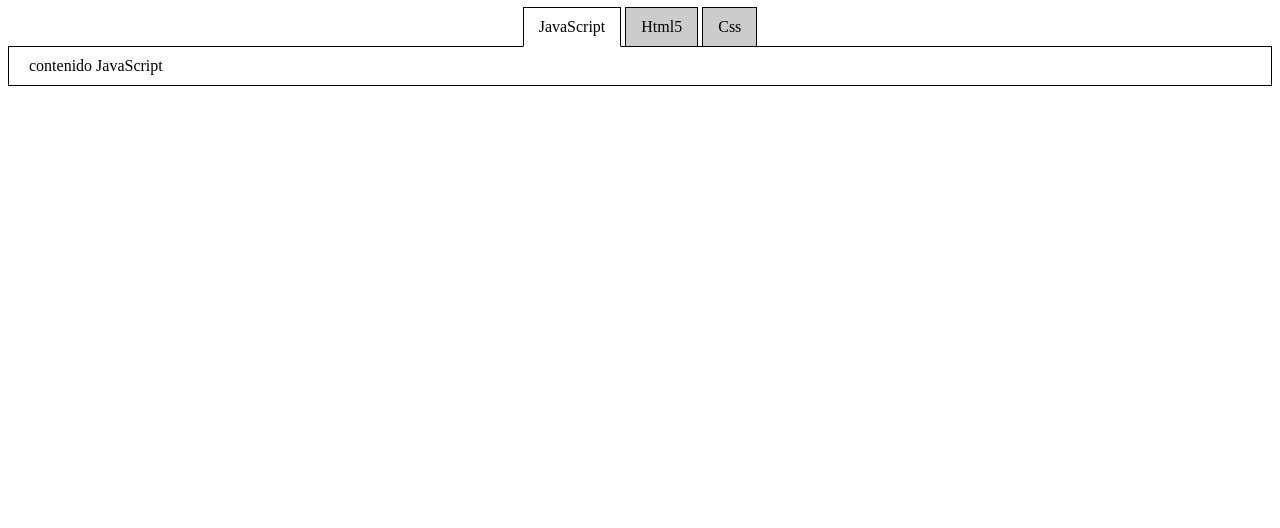
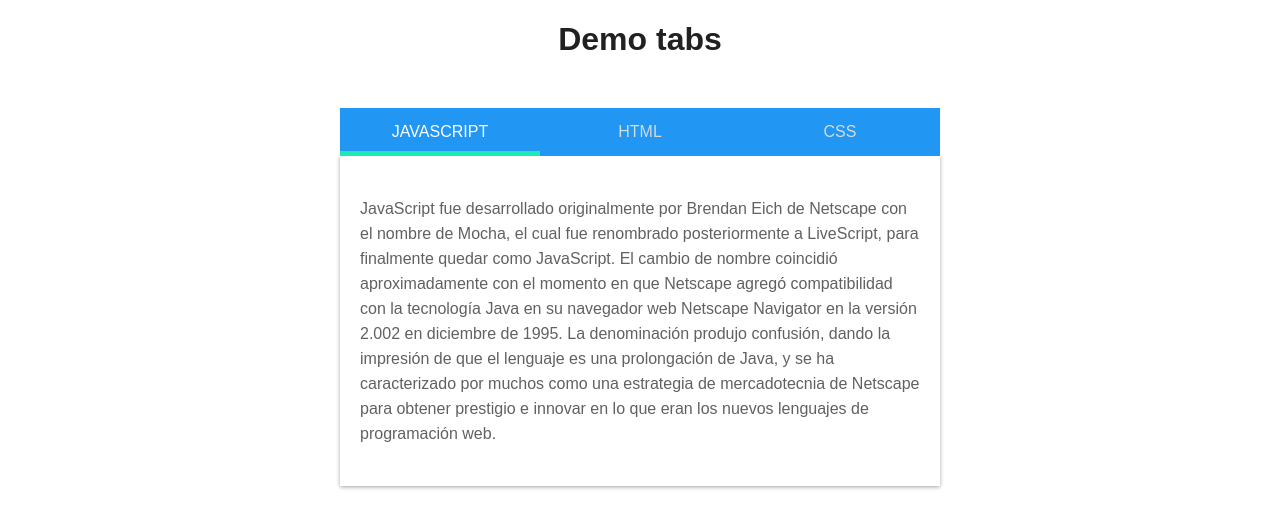
Before and after one commit to wilsson/module-pattern-javascript, a plain HTML site: page demo/index.html in a window 1280 px wide. Drawn offline with nearby package versions, Linux system fonts and the light colour scheme.

Commit message:
feat(readme.md):agregando layaut de la demo, nuevos estilos, y agregando contenido del post

```diff
--- a/demo/css/main.css
+++ b/demo/css/main.css
@@ -1,38 +1,60 @@
-.tabs{
-    padding:0;
-    margin:-1px;
-    text-align:center;
-}
-.tabs_item{
-    color:white;
-    display:inline-block;
+* {
+  font-family: arial;
+  text-align: center;
+  box-sizing: border-box;
 }
 
-.tabs_item_target{
-    cursor:pointer;
-    cursor:pointer;
-    color:black;
-    text-decoration:none;
-    border:1px solid black;
-    padding:10px 15px;
-    display:block;
-    background-color:#ccc;
+.titulo {
+  color: #212121;
+  margin-bottom: 50px;
 }
 
-.tabs_content{
-    border:1px solid black;
-    padding:10px 20px;
+.tabs {
+  padding: 0;
+  margin: 0;
+  font-size: 0;
+  text-align: center;
+  width: 600px;
+  margin: 0 auto;
 }
 
-.tabs_content_pane{
-    display:none
+.tabs_item {
+  color: white;
+  display: inline-block;
 }
 
-.is_active{
-    display:block;
+.tabs_item_target {
+  cursor: pointer;
+  text-decoration: none;
+  padding: 15px;
+  display: block;
+  background-color: #2196F3;
+  color: #D5DADB;
+  text-transform: uppercase;
+  width: 200px;
+  font-size: 16px;
 }
 
-.is_selected{
-    background-color:white;
-    border-bottom:1px solid white;
+.tabs_content {
+  margin: 0 auto;
+  width: 600px;
+  border-top: none;
+  padding: 40px 20px;
+  box-shadow: 0 1px 4px 0 rgba(0, 0, 0, 0.37);
 }
+
+.tabs_content_pane {
+  line-height: 25px;
+  text-align: left;
+  display: none;
+  color: #616161;
+}
+
+.is_active {
+  display: block;
+}
+
+.is_selected {
+  color: white;
+  box-shadow: inset 0px -5px 0px 0px #1DE9B6;
+}
--- a/demo/index.html
+++ b/demo/index.html
@@ -6,12 +6,13 @@
     </head>
 
     <body>
+        <h1 class="titulo">Demo tabs</h1>
         <ul class="tabs">
           <li class="tabs_item">
             <a class="tabs_item_target is_selected" data-tab="tab_one">JavaScript</a>
           </li>
           <li class="tabs_item">
-                <a class="tabs_item_target" data-tab="tab_two">Html5</a>
+            <a class="tabs_item_target" data-tab="tab_two">Html</a>
           </li>
           <li class="tabs_item">
             <a class="tabs_item_target" data-tab="tab_three">Css</a>
@@ -19,13 +20,18 @@
         </ul>
         <div class="tabs_content">
           <div id="tab_one" class="tabs_content_pane is_active">
-                contenido JavaScript
+            JavaScript fue desarrollado originalmente por Brendan Eich de Netscape con el nombre de Mocha, el cual fue renombrado posteriormente a LiveScript, para finalmente quedar como JavaScript. El cambio de nombre coincidió aproximadamente con el momento en
+            que Netscape agregó compatibilidad con la tecnología Java en su navegador web Netscape Navigator en la versión 2.002 en diciembre de 1995. La denominación produjo confusión, dando la impresión de que el lenguaje es una prolongación de Java, y se ha
+            caracterizado por muchos como una estrategia de mercadotecnia de Netscape para obtener prestigio e innovar en lo que eran los nuevos lenguajes de programación web.
           </div>
           <div id="tab_two" class="tabs_content_pane">
-                contenido Html5
+            HTML, siglas de HyperText Markup Language («lenguaje de marcas de hipertexto»), hace referencia al lenguaje de marcado para la elaboración de páginas web. Es un estándar que sirve de referencia para la elaboración de páginas web en sus diferentes versiones,
+            define una estructura básica y un código (denominado código HTML) para la definición de contenido de una página web, como texto, imágenes, videos, entre otros. Es un estándar a cargo de la W3C, organización dedicada a la estandarización de casi todas
+            las tecnologías ligadas a la web, sobre todo en lo referente a su escritura e interpretación.
           </div>
           <div id="tab_three" class="tabs_content_pane">
-                contenido Css
+            Hoja de estilo en cascada o CSS (siglas en inglés de cascading style sheets) es un lenguaje usado para definir y crear la presentación de un documento estructurado escrito en HTML o XML (y por extensión en XHTML). El World Wide Web Consortium (W3C) es
+            el encargado de formular la especificación de las hojas de estilo que servirán de estándar para los agentes de usuario o navegadores.
           </div>
         </div>
         <script src="https://ajax.googleapis.com/ajax/libs/jquery/1.11.3/jquery.min.js"></script>
```
Also changed, not shown: README.md. Lines whose indentation alone changed are shown as unchanged.
